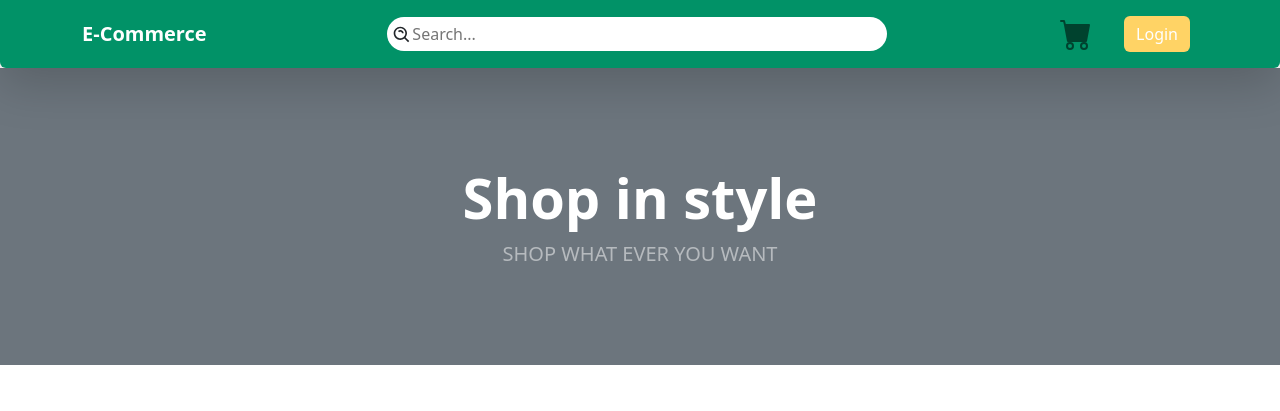
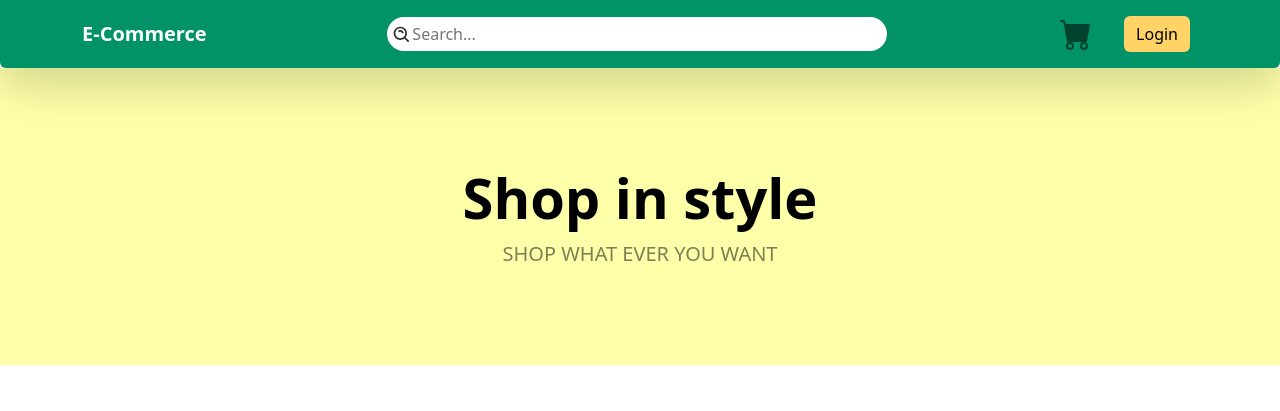
Before and after one commit to ALTA-GROUP-PROJECT-COLLAB-FE-BE/E-COMMERCE-APP, a React (Create React App) app: page / in a window 1280 px wide. Shown: the top 411 px of the page. Built offline with nearby package versions, Linux system fonts and the light colour scheme; no server answers.

Commit message:
Fixing Styling Home

```diff
--- a/src/App.css
+++ b/src/App.css
@@ -9,9 +9,8 @@ body {
   background-color: #019267 !important;
 }
 
-.bg-secondary {
+.bg-secondaryy {
   background-color: #fdffa9 !important;
-  color: black !important;
 }
 .border-main {
   border: 10px solid #019267;
@@ -19,7 +18,7 @@ body {
 }
 
 .card-color {
-  background-color: #d6e8e3;
+  background-color: #019267;
 }
 
 .pointer {
@@ -35,9 +34,9 @@ body {
 }
 
 .button-secondary {
-  background-color: #ffd365;
-  border: none;
-  color: black;
+  background-color: #ffd365 !important;
+  border: none !important;
+  color: black !important;
   padding: 8px 12px 8px 12px;
   border-radius: 5px;
 }
@@ -47,7 +46,7 @@ body {
   color: white;
 }
 .button-secondary:hover {
-  background-color: #fde199;
+  background-color: #fde199 !important;
 }
 
 .btn-main {
--- a/src/components/CardItems.jsx
+++ b/src/components/CardItems.jsx
@@ -7,13 +7,13 @@ function CardItems({ image, title, price, onClickDetail }) {
     <div className="col-md-4 col-lg-3 col-12 justify-center">
       <Card className="m-3 shadow-lg justify-center align-self-center">
         <Card.Img variant="top" src={image} style={{ width: "8rem", height: "10rem" }} onClick={onClickDetail} className="justify-center mx-auto my-2 image-fluid overflow-hidden pointer" />
-        <Card.Body className="card-color">
-          <Card.Title style={{ height: "5rem" }} className="text-wrap fs-6 fw-normal overflow-hidden">
-            <div onClick={onClickDetail} className="text-dark pointer">
+        <Card.Body className="card-color rounded-bottom">
+          <Card.Title style={{ height: "5rem" }} className="text-wrap fs-6 fw-semibold overflow-hidden">
+            <div onClick={onClickDetail} className="text-black pointer">
               {title}
             </div>
           </Card.Title>
-          <Card.Text className="text-wrap fs-6 fw-semibold">${price}</Card.Text>
+          <Card.Text className="text-wrap fs-6 fw-semibold text-dark">${price}</Card.Text>
         </Card.Body>
       </Card>
     </div>
--- a/src/components/CarouselHead.jsx
+++ b/src/components/CarouselHead.jsx
@@ -3,11 +3,11 @@ import "../App.css";
 
 function CarouselHead() {
   return (
-    <header class="bg-secondary py-5">
+    <header class="bg-secondaryy py-5">
       <div class="container px-4 px-lg-5 my-5">
         <div class="text-center text-white">
-          <h1 class="display-4 fw-bolder">Shop in style</h1>
-          <p class="lead fw-normal text-white-50 mb-0">SHOP WHAT EVER YOU WANT</p>
+          <h1 class="display-4 fw-bolder text-black">Shop in style</h1>
+          <p class="lead fw-normal text-black-50 mb-0">SHOP WHAT EVER YOU WANT</p>
         </div>
       </div>
     </header>
--- a/src/components/NavBar.jsx
+++ b/src/components/NavBar.jsx
@@ -28,7 +28,7 @@ function NavBar() {
               <BsCartFill style={{ width: "2rem", height: "2rem" }} />
             </Nav.Link>
             <Nav.Link href="/login">
-              <Button className="btn-main">Login</Button>
+              <Button className="button-secondary">Login</Button>
             </Nav.Link>
           </Nav>
         </Container>
```
